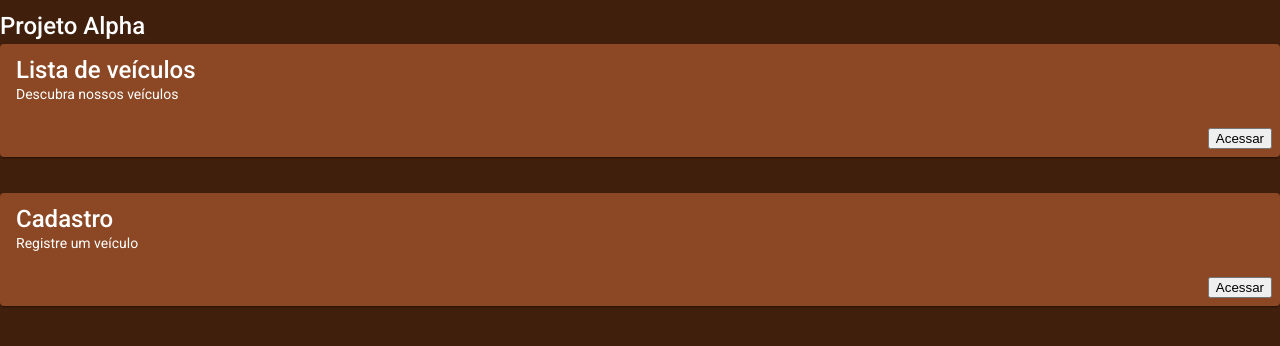
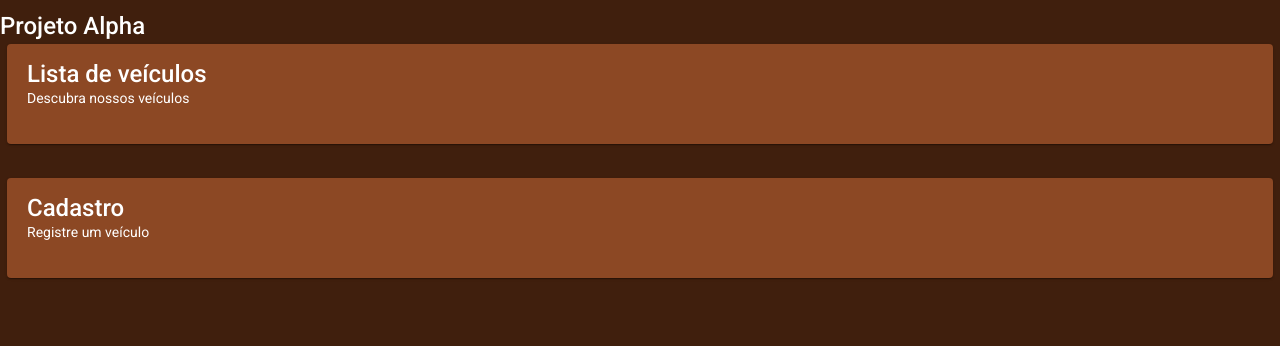
Before and after one commit to ocassioteles/projectalpha, an Angular app: page / in a window 1280 px wide. Shown: the top 346 px of the page. Built offline with nearby package versions, Linux system fonts and the light colour scheme.

Commit message:
borda que surge

```diff
--- a/src/app/home/home.component.html
+++ b/src/app/home/home.component.html
@@ -1,19 +1,19 @@
 <body>
   <br>
   <mat-card-title>Projeto Alpha</mat-card-title>
-  <mat-card class="item">
+  <mat-card class="item" (click)="goToList()">
     <mat-card-title>Lista de veículos</mat-card-title>
     <mat-card-subtitle class="item">Descubra nossos veículos</mat-card-subtitle>
     <mat-card-actions align="end">
-      <button (click)="goToList()">Acessar</button>
+      <!-- <button (click)="goToList()">Acessar</button> -->
     </mat-card-actions>
   </mat-card>
 <br>
-<mat-card class="item">
+<mat-card class="item" (click)="goToRegistration()">
     <mat-card-title>Cadastro</mat-card-title>
     <mat-card-subtitle class="item">Registre um veículo</mat-card-subtitle>
     <mat-card-actions align="end">
-      <button (click)="goToRegistration()">Acessar</button>
+      <!-- <button (click)="goToRegistration()">Acessar</button> -->
     </mat-card-actions>
 </mat-card>
 
--- a/src/app/home/home.component.scss
+++ b/src/app/home/home.component.scss
@@ -0,0 +1,37 @@
+.mat-card {
+    margin: 7px;
+    padding: 20px;
+    max-width: 1450px;
+    cursor: pointer;
+}
+
+.mat-card:after,
+.mat-card:before {
+    content: "";
+    position: absolute;
+    bottom: 0;
+    top: 0;
+    left: 0;
+    right: 0;
+    transition: transform .3s ease-in-out;
+}
+
+.mat-card:before {
+    border-left: 2px solid white;
+    border-right: 2px solid white;
+    transform: scaleY(0);
+}
+
+.mat-card:after {
+    border-top: 2px solid white;
+    border-bottom: 2px solid white;
+    transform: scaleX(0);
+}
+
+.mat-card:hover:before {
+    transform: scaleY(1);
+}
+
+.mat-card:hover:after {
+    transform: scaleX(1);
+}
--- a/src/app/views/list/list.component.scss
+++ b/src/app/views/list/list.component.scss
@@ -10,3 +10,38 @@ body{
     background: #401F0D;
     color: white;
 }
+
+.mat-card {
+    max-width: 1250px;
+}
+
+.mat-card:after,
+.mat-card:before {
+    content: "";
+    position: absolute;
+    bottom: 0;
+    top: 0;
+    left: 0;
+    right: 0;
+    transition: transform .3s ease-in-out;
+}
+
+.mat-card:before {
+    border-left: 2px solid white;
+    border-right: 2px solid white;
+    transform: scaleY(0);
+}
+
+.mat-card:after {
+    border-top: 2px solid white;
+    border-bottom: 2px solid white;
+    transform: scaleX(0);
+}
+
+.mat-card:hover:before {
+    transform: scaleY(1);
+}
+
+.mat-card:hover:after {
+    transform: scaleX(1);
+}
```
Also changed, not shown: src/app/views/list/list.component.html (+6 -2 lines).
